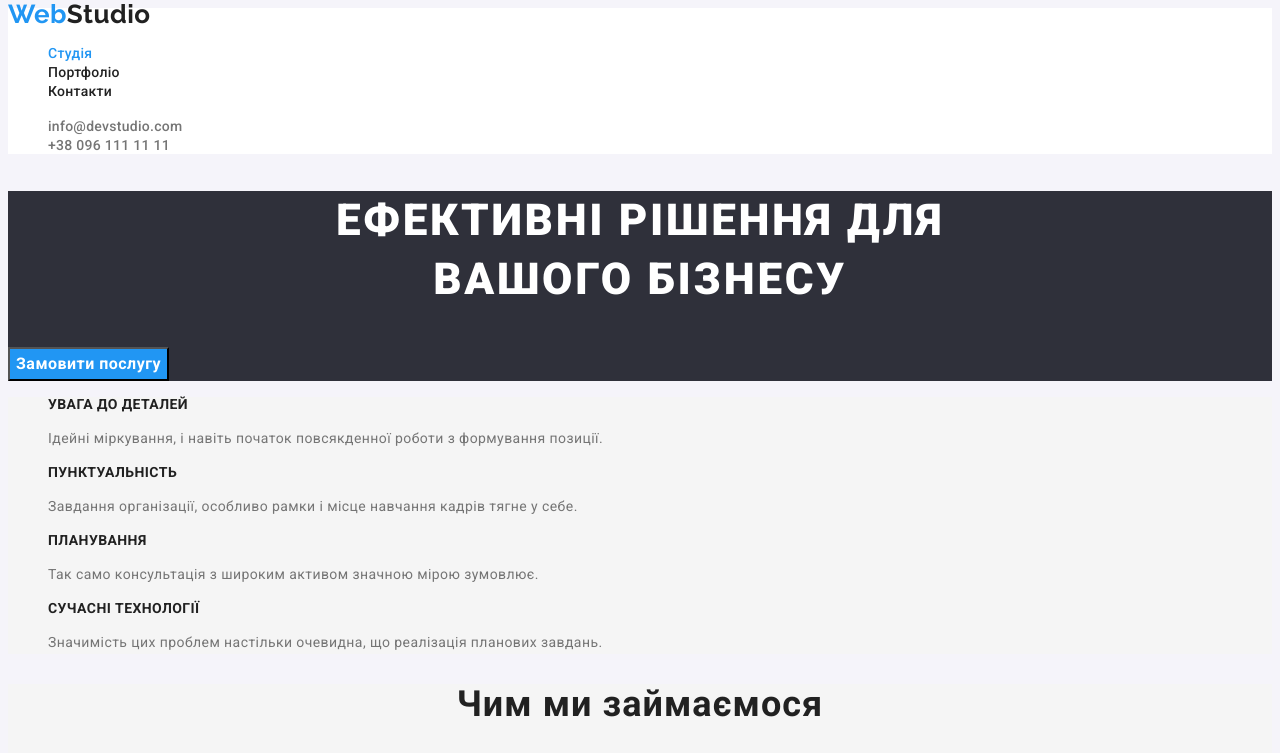
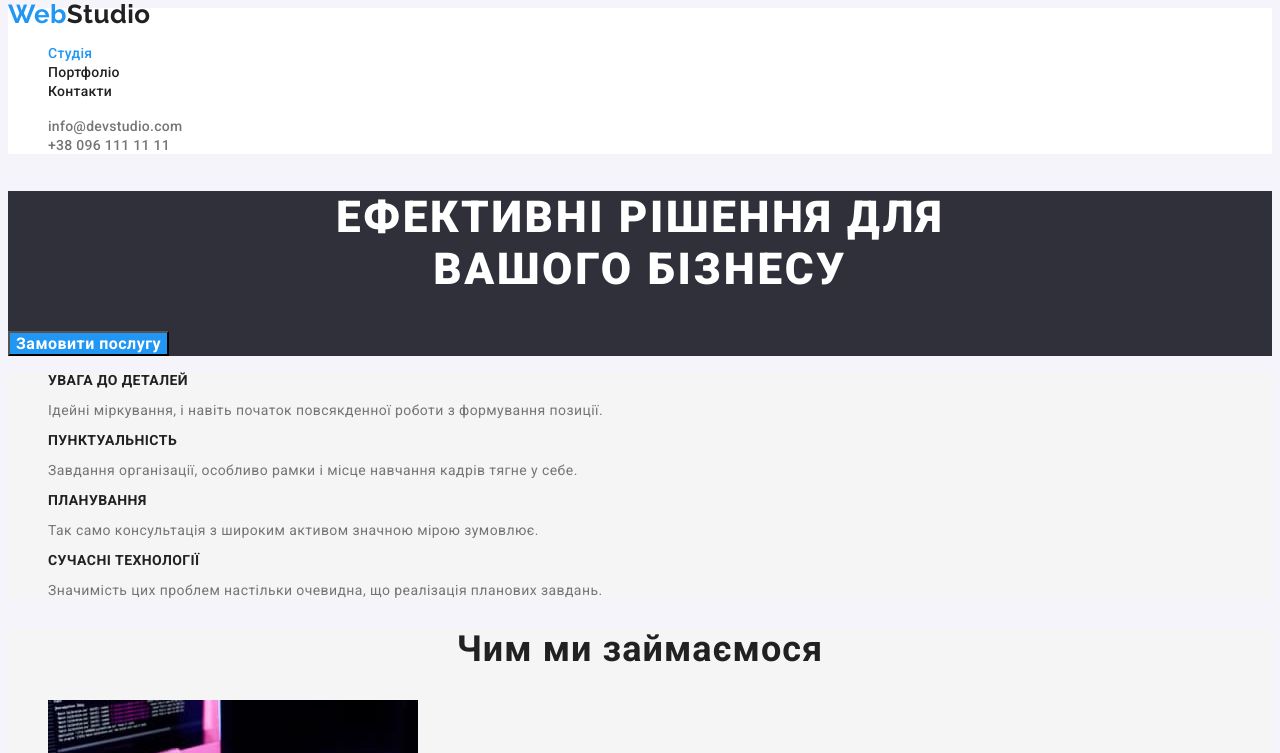
Before and after one commit to 0leg99901/goit-markup-hw-02, a plain HTML site: page index.html in a window 1280 px wide. Shown: the top 753 px of the page. Drawn offline with Linux system fonts and the light colour scheme.

Commit message:
Revert "end 2.1"
This reverts commit f2cd1fb0d733c4ec4143081006053369add3710d.

```diff
--- a/styles.css
+++ b/styles.css
@@ -45,7 +45,7 @@ p {
   font-family: Roboto, sans-serif;
   font-weight: 500;
   font-size: 14px;
-  line-height: 1.14;
+  line-height: 1, 14;
   letter-spacing: 0.02em;
   text-decoration: none;
 }
@@ -71,7 +71,7 @@ p {
   font-family: inherit;
   font-weight: 700;
   font-size: 16px;
-  line-height: 1.8;
+  line-height: 1, 8;
   display: flex;
   align-items: center;
   text-align: center;
@@ -84,7 +84,7 @@ p {
 h1 {
   font-weight: 900;
   font-size: 44px;
-  line-height: 1.36;
+  line-height: 1, 36;
   text-align: center;
   letter-spacing: 0.06em;
   text-transform: uppercase;
@@ -92,7 +92,7 @@ h1 {
 h2 {
   font-weight: 700;
   font-size: 36px;
-  line-height: 1.16;
+  line-height: 1, 16;
   text-align: center;
   letter-spacing: 0.03em;
 }
@@ -103,14 +103,14 @@ h2 {
 .features h3 {
   font-weight: 700;
   font-size: 14px;
-  line-height: 1.14;
+  line-height: 1, 14;
   letter-spacing: 0.03em;
   text-transform: uppercase;
 }
 .features p {
   font-weight: 400;
   font-size: 14px;
-  line-height: 1.7;
+  line-height: 1, 7;
   letter-spacing: 0.03em;
 }
 /*what we do*/
@@ -127,7 +127,7 @@ h2 {
 .team h3 {
   font-weight: 500;
   font-size: 16px;
-  line-height: 1.35;
+  line-height: 1, 35;
   text-align: center;
   letter-spacing: 0.03em;
 }
@@ -143,7 +143,7 @@ h2 {
   font-family: inherit;
   font-weight: 500;
   font-size: 16px;
-  line-height: 1.62;
+  line-height: 1, 62;
   text-align: center;
   letter-spacing: 0.03em;
   background: #ffffff;
```
